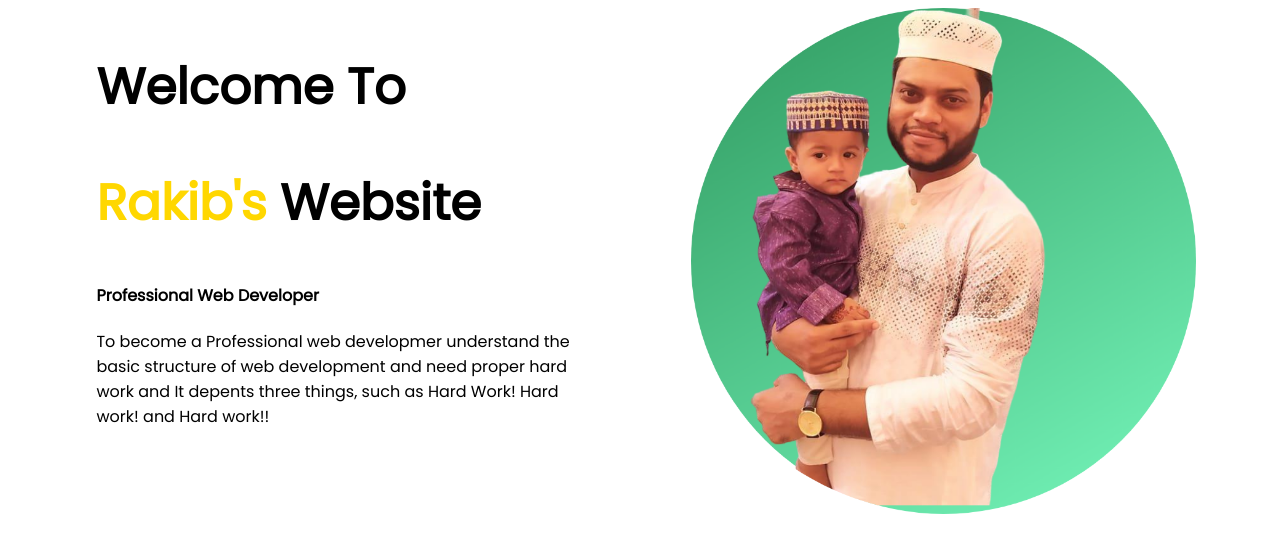
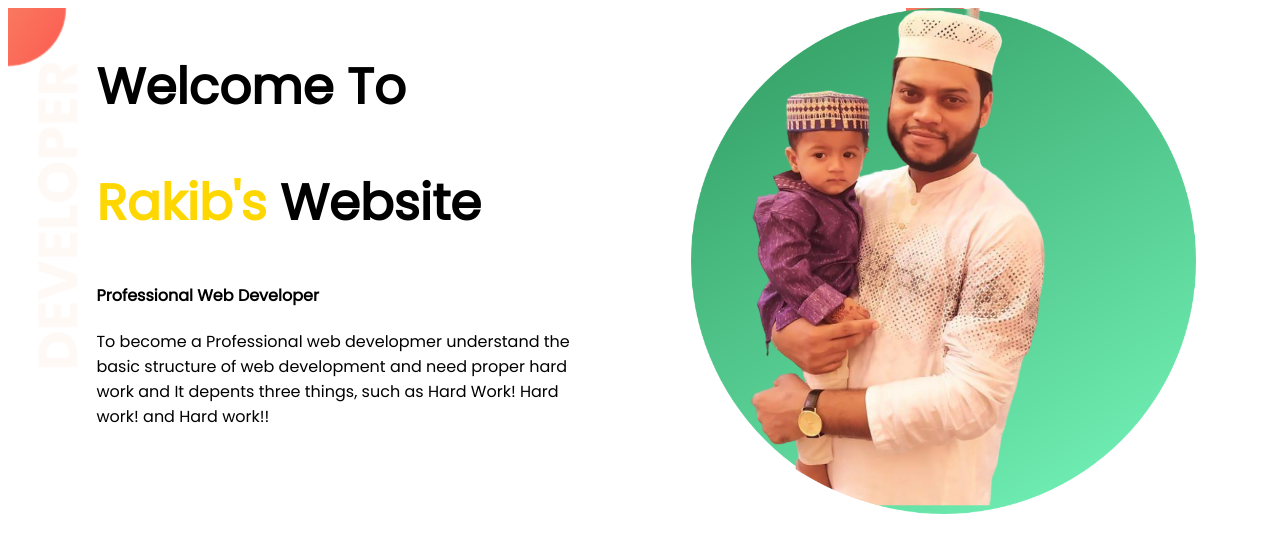
Before and after one commit to rakib229/My-website, a plain HTML site: page index.html in a window 1280 px wide. Drawn offline with Linux system fonts and the light colour scheme.

Commit message:
Still working

```diff
--- a/index.html
+++ b/index.html
@@ -10,7 +10,7 @@
     <link rel="stylesheet" href="style.css">
 </head>
 <body>
-   <section>
+   <section class="top-banner">
     <div class="half-width">
         <h1>Welcome To</h1>
     <h1><span class="name">Rakib's</span> Website</h1>
--- a/style.css
+++ b/style.css
@@ -17,3 +17,10 @@ h1{
 .half-width img {
     width: 100%;
 }
+.top-banner{
+    background-image: url("images/top-banner.png");
+
+}
+section{
+    height: 500px;
+}
```
